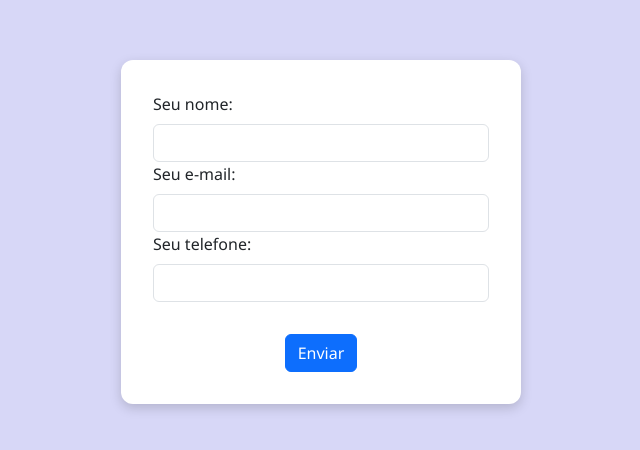
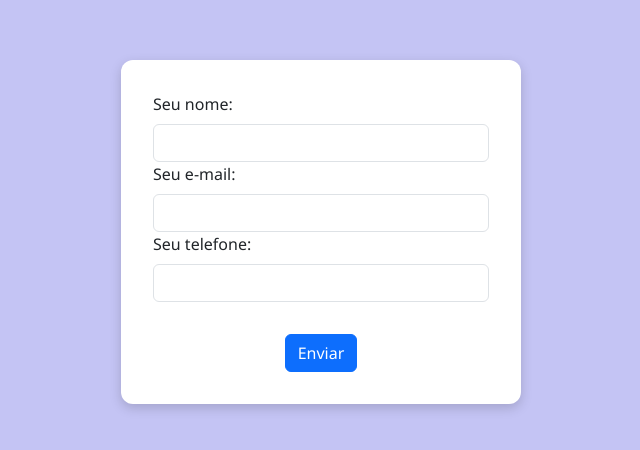
Before and after one commit to MarianadLO/Formulario-Cadastral, a plain HTML site: page index.html in a window 1280 px wide. Shown: the part 168-618 px from the top of the page, without its empty margins (319-959 px from the left). Drawn offline with nearby package versions, Linux system fonts and the light colour scheme.

Commit message:
adição em nova branch

```diff
--- a/main.css
+++ b/main.css
@@ -5,7 +5,7 @@
 }
 
 body{
-    background-color:rgba(118, 118, 230, 0.29);
+    background-color:rgba(118, 118, 230, 0.425);
 }
 
 .container{
```
